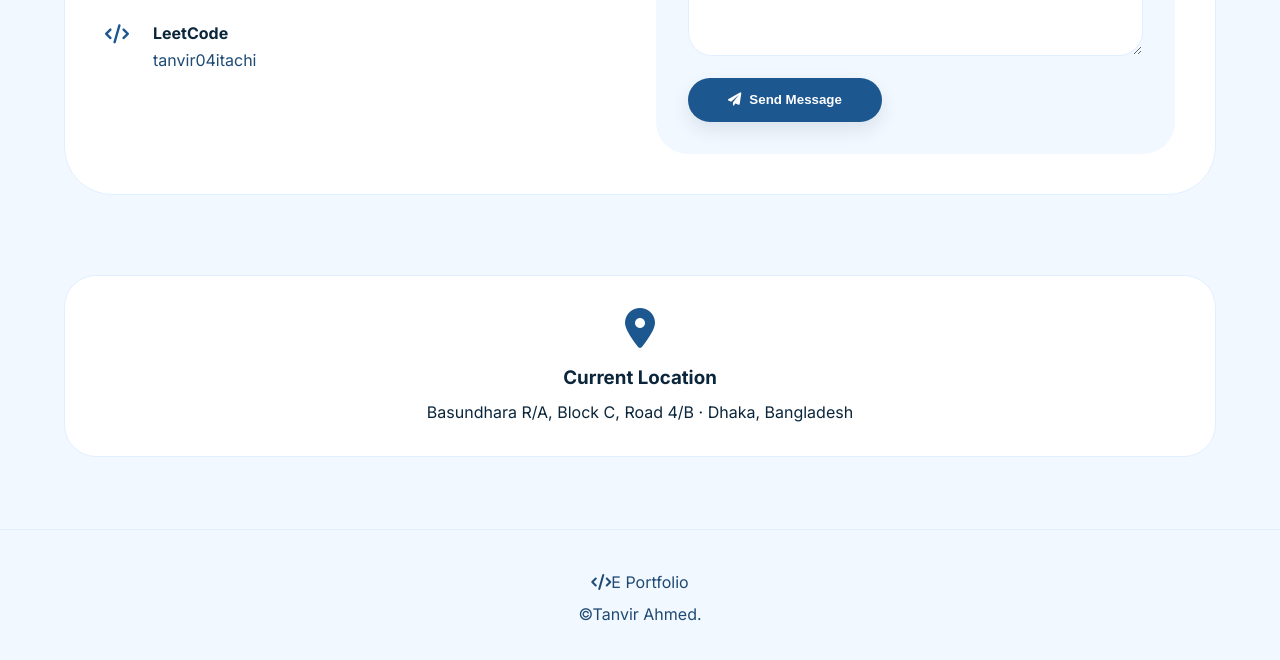
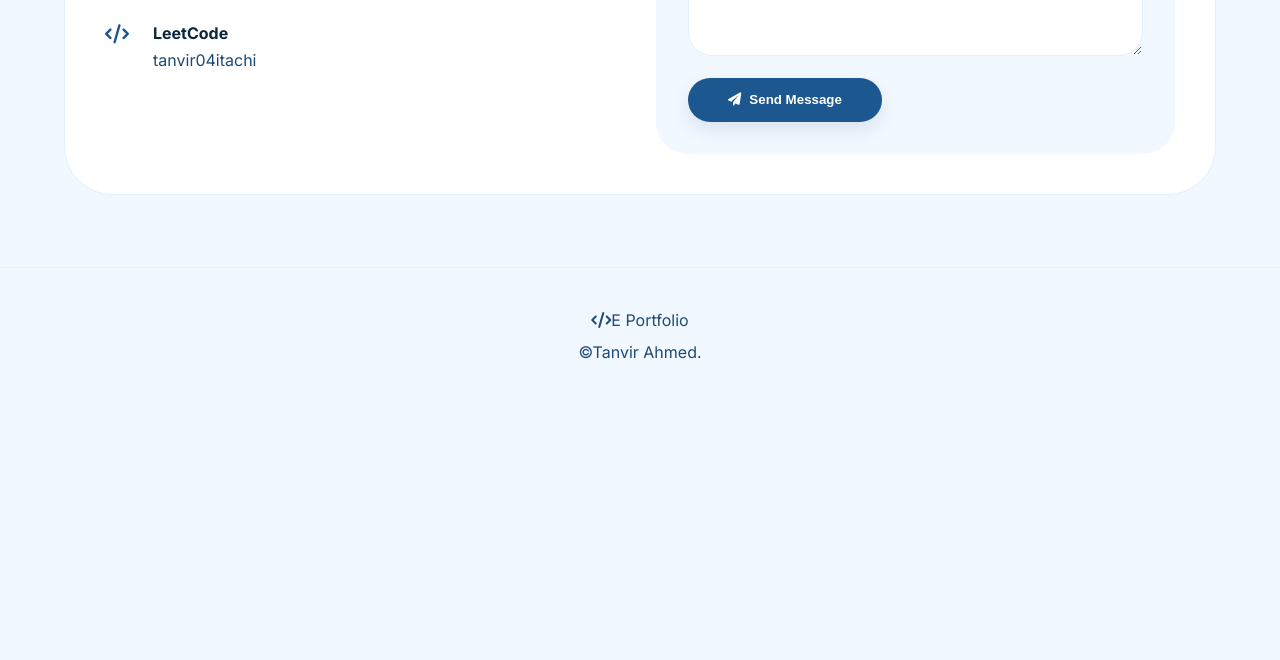
Before and after one commit to tanvir04itachi/tanvir04itachi.github.io, a plain HTML site: page contact.html in a window 1280 px wide. Shown: the part 811-1471 px from the top of the page. After the commit the page ends 1215 px from the top, so only its background shows below. Drawn offline with Linux system fonts and the light colour scheme.

Commit message:
File added

```diff
--- a/contact.html
+++ b/contact.html
@@ -104,16 +104,6 @@
         </div>
     </section>
 
-    <!-- Map/Location Section -->
-    <section class="location-section">
-        <div class="container">
-            <div class="location-card">
-                <i class="fas fa-map-marker-alt"></i>
-                <h3>Current Location</h3>
-                <p>Basundhara R/A, Block C, Road 4/B · Dhaka, Bangladesh</p>
-            </div>
-        </div>
-    </section>
 
     <footer class="footer">
         <p><i class="fas fa-code"></i>E Portfolio</p>
```
